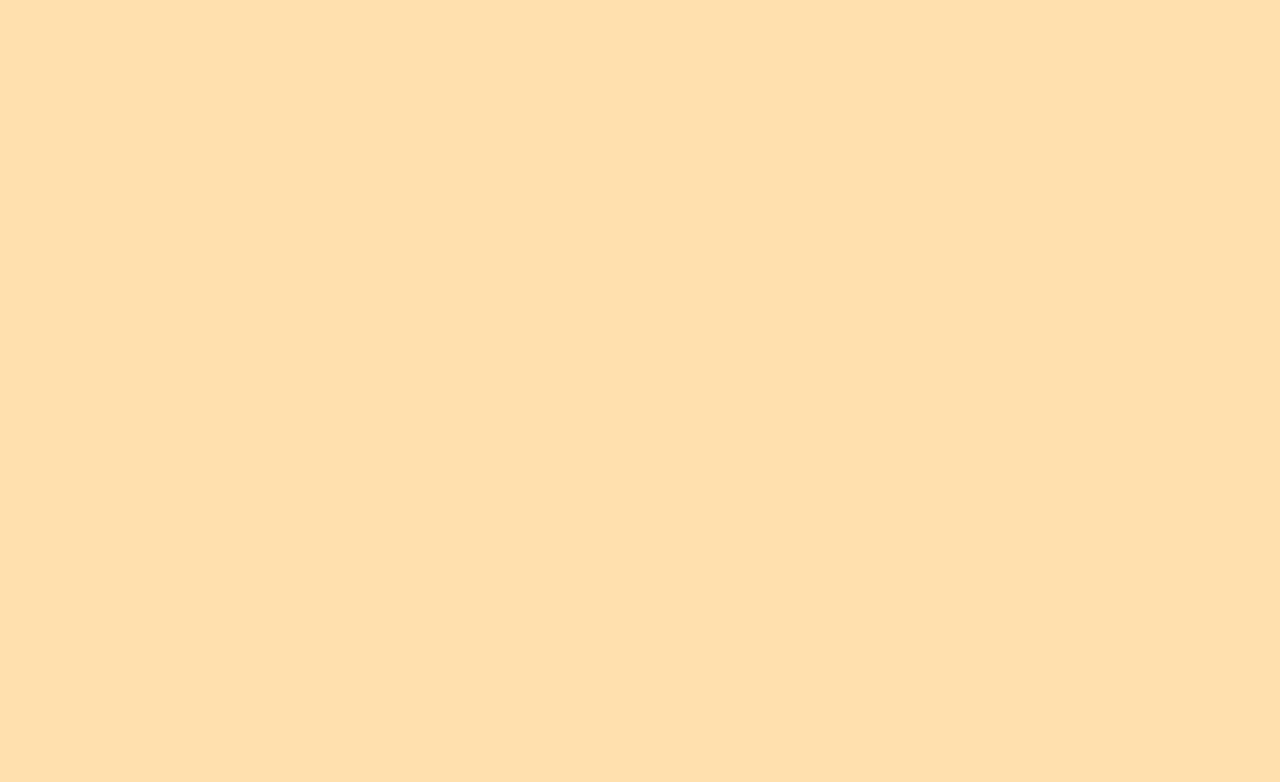
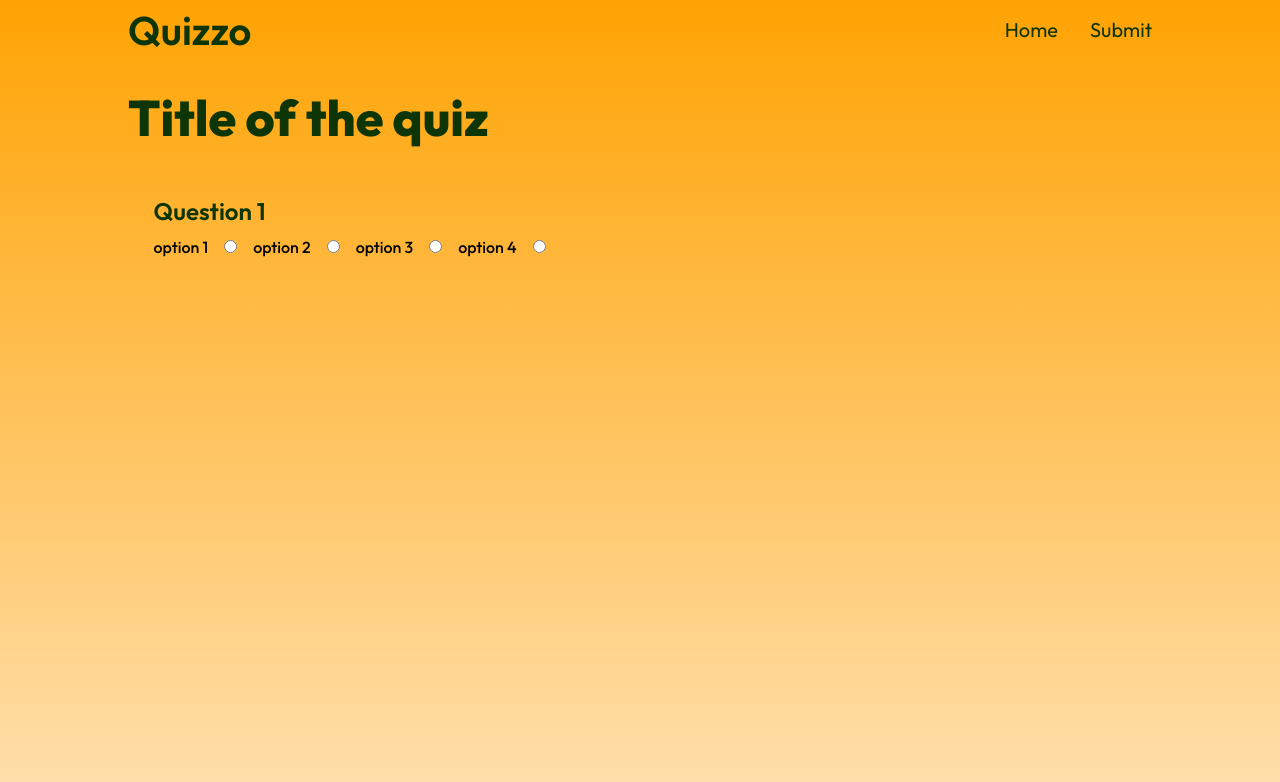
Before and after one commit to Navadeep-Reddy/Quizzo, a React (Vite) app in the folder client/: page /attend/1 in a window 1280 px wide. Before the commit this address had no page. Shown: the top 782 px of the page. Built offline with nearby package versions, Linux system fonts and the light colour scheme.

Commit message:
Added navigation and retrieval of quiz id when clicking on quiz attend button

```diff
--- a/client/src/App.jsx
+++ b/client/src/App.jsx
@@ -8,7 +8,7 @@ function App() {
     <BrowserRouter>
       <Routes>
         <Route index element = {<Home/>}/>
-        <Route path = '/attend' element = {<Attend/>} />
+        <Route path = '/attend/:quizz_id' element = {<Attend/>} />
       </Routes>
     </BrowserRouter>
 
--- a/client/src/components/Available.jsx
+++ b/client/src/components/Available.jsx
@@ -1,45 +1,41 @@
-import {React, useState, useEffect} from 'react';
+import { React, useState, useEffect } from 'react';
 import axios from 'axios';
+import { useNavigate } from 'react-router-dom';
 
 const Available = () => {
   const [quizzes, setQuizzes] = useState([]);
+  const navigate = useNavigate();
 
   useEffect(() => {
     const fetchQuizz = async () => {
-      try{
-        const response = await axios.get('http://localhost:3000/api/v2/quizz')
-        setQuizzes(response.data)
+      try {
+        const response = await axios.get('http://localhost:3000/api/v2/quizz');
+        setQuizzes(response.data);
+      } catch (error) {
+        console.log(error.message);
       }
-      catch (error){
-        console.log(error.message)
-      }
-    }
+    };
 
     fetchQuizz();
-  }, [])
+  }, []);
 
-  console.log(quizzes);
+  const handleClick = (quizzID) => {
+    navigate(`/attend/${quizzID}`);
+  };
 
   return (
     <div className="w-[80%] mx-auto h-[100vh] flex flex-col items-center">
-      <h1 className="text-[50px] font-extrabold text-GreenBrown mb-10" name = "Available">Available Quizzes</h1>
+      <h1 className="text-[50px] font-extrabold text-GreenBrown mb-10" name="Available">Available Quizzes</h1>
 
-      <div className="grid grid-cols-1 sm:grid-cols-2 md:grid-cols-3 lg:grid-cols-4 gap-[100px] justify-center">
-
-        {
-          quizzes.map(quiz => (
-            <div key = {quiz.id} className="border-transparent border-2 rounded-md w-[300px] h-[200px] flex flex-col items-center">
-              <h2 className='text-GreenBrown font-semibold text-[22px] mt-2'>{quiz.title}</h2>
-              <h3 className='text-GreenBrown font-semibold text-[18px] -mt-1 mb-2'>Duration : {quiz.duration} min</h3>
-              <p className='text-center text-[15px]'>{quiz.description}</p>
-              <button className='bg-PopYellow px-4 py-1 border-GreenBrown border-2 rounded-md my-5'>Attend</button>
-            </div>
-
-          ))
-        }
-
-
-
+      <div className="grid grid-cols-1 sm:grid-cols-2 md:grid-cols-3 lg:grid-cols-3 gap-[100px] justify-center">
+        {quizzes.map(quiz => (
+          <div key={quiz.quiz_id} className="border-transparent border-2 rounded-md w-[300px] h-[200px] flex flex-col items-center">
+            <h2 className='text-GreenBrown font-semibold text-[22px] mt-2'>{quiz.title}</h2>
+            <h3 className='text-GreenBrown font-semibold text-[18px] -mt-1 mb-2'>Duration: {quiz.duration} min</h3>
+            <p className='text-center text-[15px]'>{quiz.description}</p>
+            <button className='bg-PopYellow px-4 py-1 border-GreenBrown border-2 rounded-md my-5' onClick={() => handleClick(quiz.quiz_id)}>Attend</button>
+          </div>
+        ))}
       </div>
     </div>
   );
--- /dev/null
+++ b/client/src/components/Navigation_Attend.jsx
@@ -0,0 +1,29 @@
+import React from 'react'
+import {Link} from 'react-scroll'
+import { useState, useEffect } from 'react'
+import { useNavigate } from 'react-router-dom';
+
+const Navigation_Attend = () => {
+  const [sticky, setSticky] = useState(false);
+  const navigate = useNavigate();
+
+
+  useEffect(()=>{
+    window.addEventListener('scroll', () => {
+      (window.scrollY > 100)? setSticky(true) : setSticky(false);
+    })
+  });
+
+
+  return (
+    <div className = {`${sticky? 'bg-GreenBrown' : 'bg-transparent'}  w-[100%] mx-auto h-[60px] flex justify-between items-center px-[10%] fixed top-0 left-0 duration-700`} >
+      <h1 className={`text-[40px] font-semibold ${sticky? 'text-KindaWhite': 'text-GreenBrown'} duration-700`}>Quizzo</h1>
+      <ul className={`flex space-x-8 text-[20px] ${sticky? 'text-KindaWhite': 'text-GreenBrown'} duration-700 cursor-pointer`}>
+        <li onClick={() => navigate('/')}>Home</li>
+        <li>Submit</li>
+      </ul>
+    </div>
+  )
+}
+
+export default Navigation_Attend
--- a/client/src/pages/Attend.jsx
+++ b/client/src/pages/Attend.jsx
@@ -1,10 +1,42 @@
 import React from 'react'
+import Navigation_Attend from '../components/Navigation_Attend'
+import { useParams } from 'react-router-dom'
 
 const Attend = () => {
+  const {quizz_id} = useParams();
+
+  console.log(quizz_id)
+
   return (
-    <div>
-      <p>Attending quiz</p>
-    </div>
+    <>
+      <Navigation_Attend />
+      <div className='h-[100vh] w-full bg-gradient-to-b  from-PopYellow to-KindaWhite flex items-center'>
+        <div className='Quizz w-[80%] mx-auto h-[80%]'>
+          <h1 className='text-[50px] font-extrabold text-GreenBrown mb-10'>Title of the quiz</h1>
+          <div className='questions w-[95%] mx-auto'>
+
+            <h2 className='text-2xl font-semibold text-GreenBrown'>Question 1</h2>
+            <div className='my-2'>
+              <label className='font-medium'>option 1</label>
+              <input className='mx-4 accent-GreenBrown ' type="radio" name = "question1"  />
+
+              <label className='font-medium'>option 2</label>
+              <input className='mx-4 accent-GreenBrown ' type="radio" name = "question1"  />
+
+              <label className='font-medium'>option 3</label>
+              <input className='mx-4 accent-GreenBrown ' type="radio" name = "question1"  />
+
+              <label className='font-medium'>option 4</label>
+              <input className='mx-4 accent-GreenBrown ' type="radio" name = "question1"  />
+            </div>
+
+
+
+          </div>
+        </div>
+
+      </div>
+    </>
   )
 }
 
--- a/client/src/pages/Home.jsx
+++ b/client/src/pages/Home.jsx
@@ -3,7 +3,6 @@ import Hero from '../components/Hero'
 import Available from '../components/Available'
 
 function Home() {
-  console.log("testing home logs")
   return (
     <div>
       <Navigation ></Navigation>
```
